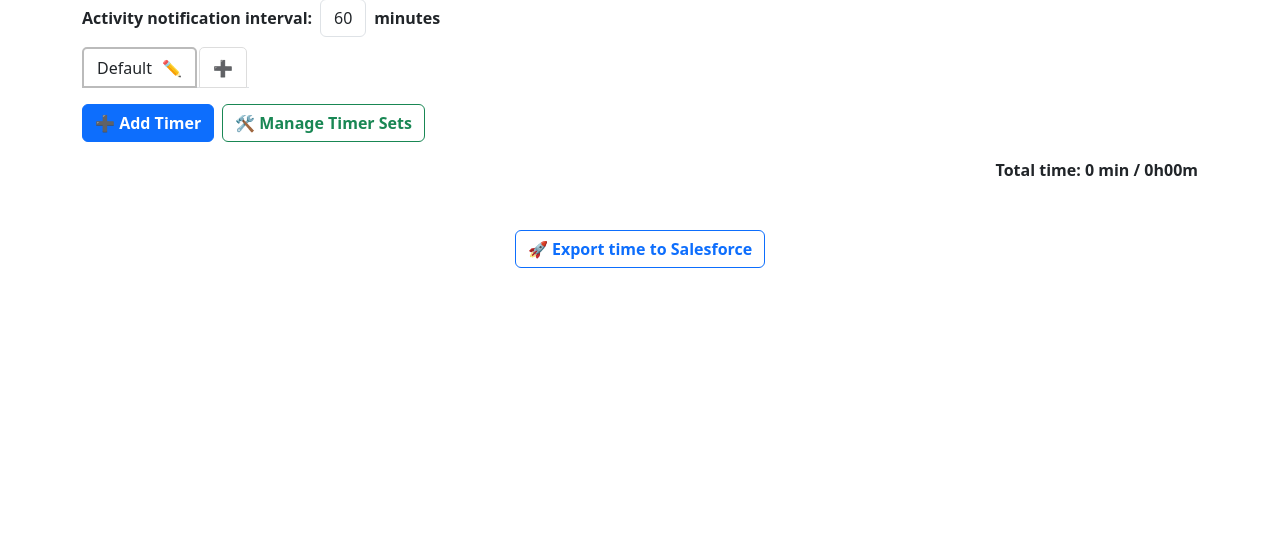
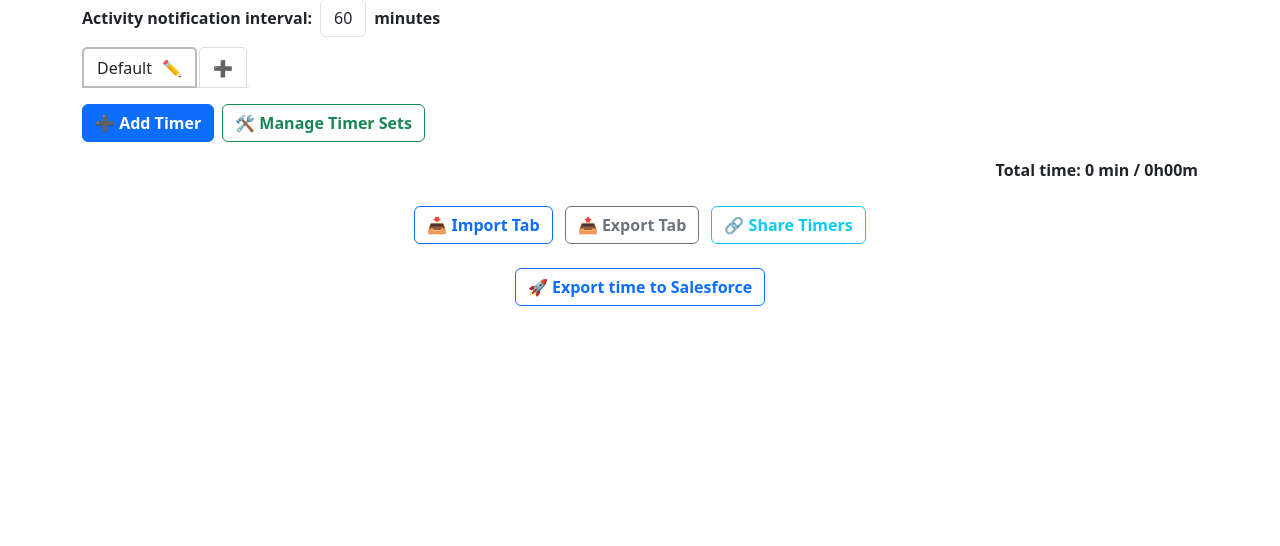
Before and after one commit to watista/dynamic-timers, a Django app: page / in a window 1280 px wide. Shown: the part 135-681 px from the top of the page. Run offline with Django 4.2, Linux system fonts and the light colour scheme.

Commit message:
drag/drop tabs, auto highligth tab name, export/import tabs, share full timer session

```diff
--- a/timers_app/static/css/style.css
+++ b/timers_app/static/css/style.css
@@ -56,3 +56,6 @@ input[type=number]::-webkit-outer-spin-button {
 .dropdown-item {
     border-radius: 5px;
 }
+.activity-label {
+    min-width: 217px;
+}
--- a/timers_app/static/js/utils.js
+++ b/timers_app/static/js/utils.js
@@ -147,6 +147,50 @@ function sendActivityNotification(delay) {
     }
 }
 
+let draggedTabIndex = null;
+
+function onTabDragStart(event) {
+    draggedTabIndex = event.currentTarget.dataset.tabIndex;
+    event.dataTransfer.effectAllowed = "move";
+}
+
+function onTabDragOver(event) {
+    event.preventDefault();
+    event.dataTransfer.dropEffect = "move";
+}
+
+function onTabDrop(event) {
+    event.preventDefault();
+    const dropIndex = event.currentTarget.dataset.tabIndex;
+
+    if (draggedTabIndex === null || draggedTabIndex === dropIndex) return;
+
+    const form = document.createElement("form");
+    form.method = "POST";
+    form.style.display = "none";
+
+    const csrf = document.querySelector("input[name=csrfmiddlewaretoken]").cloneNode();
+    form.appendChild(csrf);
+
+    const action = document.createElement("input");
+    action.name = "action";
+    action.value = "reorder_tabs";
+    form.appendChild(action);
+
+    const from = document.createElement("input");
+    from.name = "from_index";
+    from.value = draggedTabIndex;
+    form.appendChild(from);
+
+    const to = document.createElement("input");
+    to.name = "to_index";
+    to.value = dropIndex;
+    form.appendChild(to);
+
+    document.body.appendChild(form);
+    form.submit();
+}
+
 document.addEventListener("DOMContentLoaded", () => {
     document.querySelectorAll(".drag-handle").forEach(handle => {
         handle.setAttribute("draggable", true);
@@ -237,6 +281,21 @@ document.addEventListener("DOMContentLoaded", () => {
     if (autoFocusInput) {
         autoFocusInput.focus();
         autoFocusInput.select();
+    }
+
+    const autoFocusTabInput = document.querySelector('input.tab-name-input[data-autofocus="true"]');
+    if (autoFocusTabInput) {
+        const container = autoFocusTabInput.closest(".tab-name-container");
+        const text = container?.querySelector(".tab-name-text");
+        const icon = container?.querySelector(".edit-tab-name");
+
+        if (text && icon) {
+            text.classList.add("d-none");
+            icon.classList.add("d-none");
+            autoFocusTabInput.classList.remove("d-none");
+            autoFocusTabInput.focus();
+            autoFocusTabInput.select();
+        }
     }
 
     // Handle Enter to submit timer name
--- a/timers_app/templates/index.html
+++ b/timers_app/templates/index.html
@@ -39,7 +39,7 @@
 
     <!-- Inactivity alert interval input -->
     <div class="mb-2 d-flex align-items-center fw-semibold gap-2">
-        <label for="inactivity-time">Inactivity notification interval:</label>
+        <label for="inactivity-time" class="activity-label">Inactivity notification interval:</label>
         <div class="d-flex align-items-center gap-2">
             <input type="number" id="inactivity-time" class="form-control" min="1" step="1">
             <span>minutes</span>
@@ -48,7 +48,7 @@
 
     <!-- Activity alert interval input -->
     <div class="mb-2 d-flex align-items-center fw-semibold gap-2">
-        <label for="activity-time">Activity notification interval:</label>
+        <label for="activity-time" class="activity-label">Activity notification interval:</label>
         <div class="d-flex align-items-center gap-2">
             <input type="number" id="activity-time" class="form-control" min="1" step="1">
             <span>minutes</span>
@@ -59,7 +59,7 @@
     <div class="d-flex justify-content-between align-items-center mb-3">
         <ul class="nav nav-tabs" id="tab-list">
         {% for tab in tabs %}
-            <li class="nav-item {% if forloop.counter0 == active_tab %}active{% endif %}" data-tab-index="{{ forloop.counter0 }}">
+            <li class="nav-item {% if forloop.counter0 == active_tab %}active{% endif %}" data-tab-index="{{ forloop.counter0 }}" draggable="true" ondragstart="onTabDragStart(event)" ondragover="onTabDragOver(event)" ondrop="onTabDrop(event)">
                 {% if forloop.counter0 == active_tab %}
                     <form method="POST" class="d-flex align-items-center gap-1 tab-rename-form">{% csrf_token %}
                         <input type="hidden" name="action" value="rename_tab">
@@ -67,7 +67,7 @@
 
                         <span class="nav-link active d-flex align-items-center gap-1 tab-name-container" data-tab="{{ forloop.counter0 }}">
                             <span class="tab-name-text" data-tab="{{ forloop.counter0 }}">{{ tab.name }}</span>
-                            <input type="text" name="tab_name" class="form-control form-control-sm tab-name-input d-none" value="{{ tab.name }}" data-tab-index="{{ forloop.counter0 }}">
+                            <input type="text" name="tab_name" class="form-control form-control-sm tab-name-input d-none" value="{{ tab.name }}" data-tab-index="{{ forloop.counter0 }}" {% if tab_is_new and forloop.counter0 == active_tab %}data-autofocus="true"{% endif %}>
                             <span class="edit-tab-name" data-tab-edit-trigger="true" data-tab-index="{{ forloop.counter0 }}" title="Rename tab">✏️</span>
                         </span>
                     </form>
@@ -102,7 +102,7 @@
           <ul class="dropdown-menu">
             {% for set in timer_sets %}
               <li>
-                <form method="POST" class="px-3">{% csrf_token %}
+                <form method="POST" class="px-1">{% csrf_token %}
                   <input type="hidden" name="action" value="apply_timer_set">
                   <input type="hidden" name="set_name" value="{{ set.name }}">
                   <button type="submit" class="dropdown-item">{{ set.name }}</button>
@@ -126,7 +126,7 @@
 
     <!-- Timers -->
     <div class="tab-content" data-tab="{{ active_tab_index }}">
-        <div id="timer-container" class="mb-3 pb-2" ondrop="drop(event)">
+        <div id="timer-container" class="pb-2" ondrop="drop(event)">
             {% for timer in timers %}
                 <div class="card mb-2 p-3 {% if timer.running %}bg-warning-subtle{% endif %}" data-tab="{{ active_tab }}" ondragstart="drag(event)" ondragend="dragEnd(event)" ondragover="allowDrop(event)" ondrop="drop(event)" id="timer-{{ forloop.counter0 }}">
                     <form method="POST" class="d-flex align-items-center justify-content-between gap-2">{% csrf_token %}
@@ -165,9 +165,29 @@
         </div>
     </div>
 
+    <!-- Export/import tabs -->
+    <div class="text-center mb-2">
+       <form method="POST" enctype="multipart/form-data" class="d-inline me-2">
+            {% csrf_token %}
+            <input type="file" name="import_file" accept=".json" required hidden id="import-tab-input" onchange="this.form.submit()">
+            <button type="button" class="btn btn-outline-primary fw-bold" onclick="document.getElementById('import-tab-input').click()">📥 Import Tab</button>
+        </form>
+
+        <form method="POST" class="d-inline me-2">
+            {% csrf_token %}
+            <input type="hidden" name="action" value="export_tab">
+            <button type="submit" class="btn btn-outline-secondary fw-bold">📤 Export Tab</button>
+        </form>
+
+        <form method="POST" id="share-form" class="d-inline">
+            {% csrf_token %}
+            <button type="submit" formaction="{% url 'share_state' %}" class="btn btn-outline-info fw-bold">🔗 Share Timers</button>
+        </form>
+    </div>
+
     <!-- Export salesforce -->
     <div class="text-center my-4">
-      <button id="export-salesforce" class="btn btn-outline-primary fw-semibold">
+      <button id="export-salesforce" class="btn btn-outline-primary fw-bold">
         🚀 Export time to Salesforce
       </button>
     </div>
@@ -202,6 +222,19 @@
                 localStorage.setItem('darkMode', document.body.classList.contains('dark-mode'));
             });
         });
+
+        document.getElementById("share-form").addEventListener("submit", async function (e) {
+            e.preventDefault();
+            const csrf = document.querySelector("input[name=csrfmiddlewaretoken]").value;
+            const res = await fetch("{% url 'share_state' %}", {
+                method: "POST",
+                headers: {
+                    "X-CSRFToken": csrf
+                }
+            });
+            const data = await res.json();
+            prompt("📋 Share this link:", data.url);
+        });
     </script>
 </body>
 </html>
--- a/timers_app/urls.py
+++ b/timers_app/urls.py
@@ -4,4 +4,6 @@ from . import views
 urlpatterns = [
     path("", views.index, name="index"),
     path("manage-timer-sets/", views.manage_timer_sets, name="manage_timer_sets"),
+    path("share/", views.share_state, name="share_state"),
+    path("load/<slug:token>/", views.load_shared_state, name="load_shared_state"),
 ]
--- a/timers_app/views.py
+++ b/timers_app/views.py
@@ -2,7 +2,13 @@ from django.shortcuts import render, redirect
 from django.utils.timezone import now
 from django.http import JsonResponse
 from django.views.decorators.csrf import csrf_exempt
-import time, json
+from django.core.files.storage import default_storage
+from django.core.files.base import ContentFile
+import time, json, base64, uuid
+
+
+SHARE_DIR = "shared_states"
+
 
 def index(request):
     if "tabs" not in request.session:
@@ -46,6 +52,8 @@ def index(request):
         if action == "add_tab":
             tabs.append({"name": f"Tab {len(tabs) + 1}", "timers": []})
             request.session["active_tab"] = len(tabs) - 1
+            request.session["tab_is_new"] = True
+            request.session.modified = True
             save()
             return redirect("index")
 
@@ -86,6 +94,33 @@ def index(request):
                     "locked": False
                 } for t in selected_set["timers"])
                 save()
+
+        elif action == "export_tab":
+            current_tab = request.session["tabs"][request.session["active_tab"]]
+            response = JsonResponse(current_tab)
+            response["Content-Disposition"] = f'attachment; filename="{current_tab["name"]}.json"'
+            return response
+
+        elif "import_file" in request.FILES:
+            file = request.FILES["import_file"]
+            try:
+                data = json.load(file)
+                if isinstance(data, dict) and "name" in data and "timers" in data:
+                    request.session["tabs"].append(data)
+                    request.session["active_tab"] = len(request.session["tabs"]) - 1
+                    request.session.modified = True
+            except Exception as e:
+                print("Import failed:", e)
+            return redirect("index")
+
+        elif action == "reorder_tabs":
+            from_index = int(request.POST.get("from_index", -1))
+            to_index = int(request.POST.get("to_index", -1))
+
+            if 0 <= from_index < len(tabs) and 0 <= to_index < len(tabs):
+                tab = tabs.pop(from_index)
+                tabs.insert(to_index, tab)
+                request.session.modified = True
 
         elif 0 <= timer_id < len(timers):
             timer = timers[timer_id]
@@ -157,6 +192,7 @@ def index(request):
     total_hours_formatted = f"{hours}h{minutes:02d}m"
     current_tab_name = request.session["tabs"][request.session["active_tab"]]["name"]
     new_timer_added = request.session.pop("new_timer_added", False)
+    tab_is_new = request.session.pop("tab_is_new", False)
 
     return render(request, "index.html", {
         "timers": timers,
@@ -167,6 +203,7 @@ def index(request):
         "total_hours_formatted": total_hours_formatted,
         "current_tab_name": current_tab_name,
         "new_timer_added": new_timer_added,
+        "tab_is_new": tab_is_new,
         "timer_sets": request.session["timer_sets"],
     })
 
@@ -205,3 +242,31 @@ def manage_timer_sets(request):
         return redirect("manage_timer_sets")
 
     return render(request, "manage_timer_sets.html", {"timer_sets": sets})
+
+
+def share_state(request):
+    state = {
+        "tabs": request.session.get("tabs", []),
+        "timer_sets": request.session.get("timer_sets", []),
+    }
+    token = str(uuid.uuid4())
+    data = json.dumps(state)
+    path = f"{SHARE_DIR}/{token}.json"
+    default_storage.save(path, ContentFile(data))
+    share_url = request.build_absolute_uri(f"/load/{token}/")
+    return JsonResponse({"url": share_url})
+
+
+def load_shared_state(request, token):
+    path = f"{SHARE_DIR}/{token}.json"
+    if default_storage.exists(path):
+        content = default_storage.open(path).read()
+        try:
+            state = json.loads(content)
+            request.session["tabs"] = state.get("tabs", [])
+            request.session["timer_sets"] = state.get("timer_sets", [])
+            request.session["active_tab"] = 0
+            request.session.modified = True
+        except Exception as e:
+            print("Load error:", e)
+    return redirect("index")
--- a/timers_project/settings.py
+++ b/timers_project/settings.py
@@ -71,8 +71,8 @@ STATIC_ROOT = BASE_DIR / 'static'
 MEDIA_URL = '/media/'
 MEDIA_ROOT = BASE_DIR / 'media'
 
+SESSION_ENGINE = 'django.contrib.sessions.backends.db'
 SESSION_COOKIE_AGE = 60 * 60 * 24 * 365
-
 SESSION_EXPIRE_AT_BROWSER_CLOSE = False
 
 LOG_LEVEL = config('LOG_LEVEL', default='INFO')
```
Also changed, not shown: media/shared_states/0ecbfe52-9cfc-4de8-93cd-edf5167df8c2.json (added, +1 -0 lines), media/shared_states/165b1354-5e66-483b-afc4-581fa5c516f6.json (added, +1 -0 lines), media/shared_states/1a7fa667-63e2-4639-92e5-f8939cde66f6.json (added, +1 -0 lines), media/shared_states/3a85fbac-380b-4f89-b569-2133b0f16983.json (added, +1 -0 lines), media/shared_states/776212b1-0809-4156-bbd6-93bce64e5356.json (added, +1 -0 lines), media/shared_states/da945f2a-cefe-4740-bade-399a6b73c479.json (added, +1 -0 lines), timers_app/templates/manage_timer_sets.html (+6 -1 lines), 1 other file.
